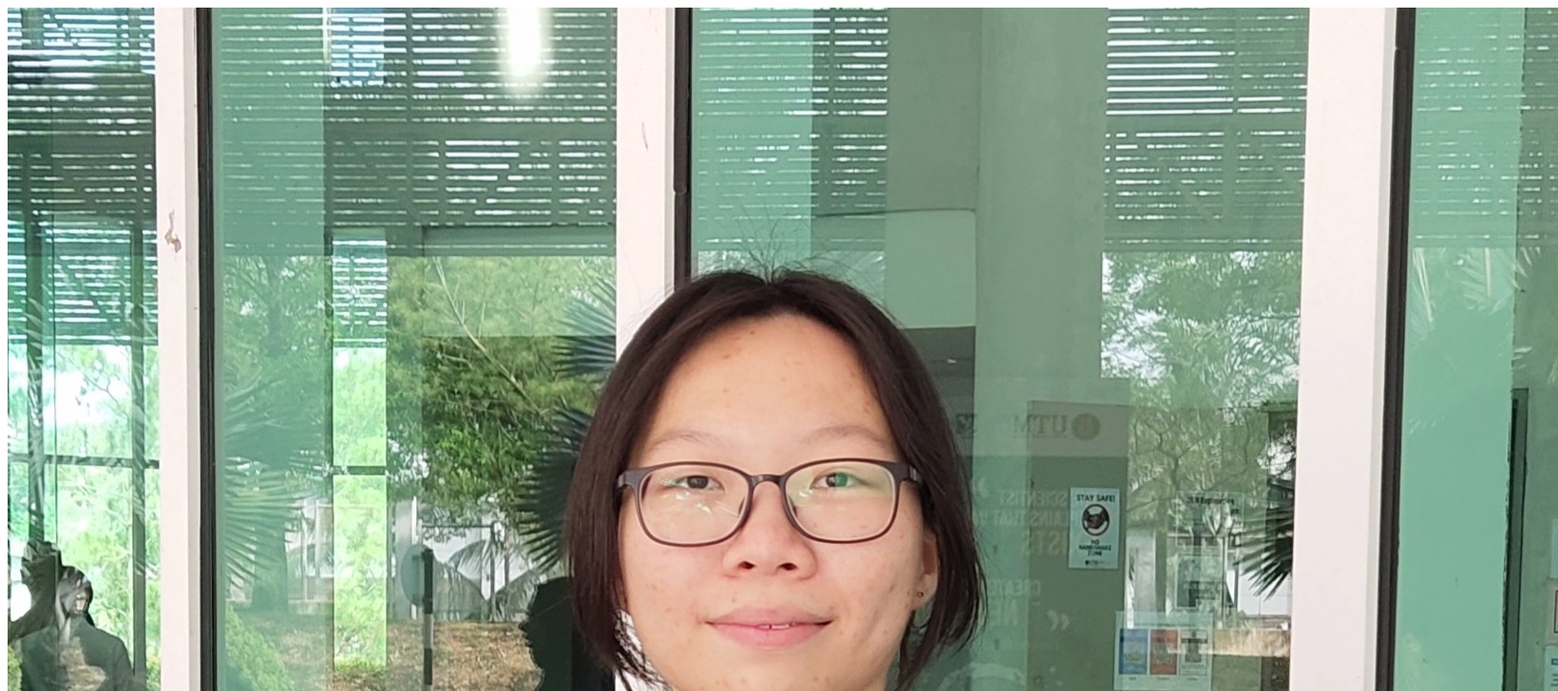
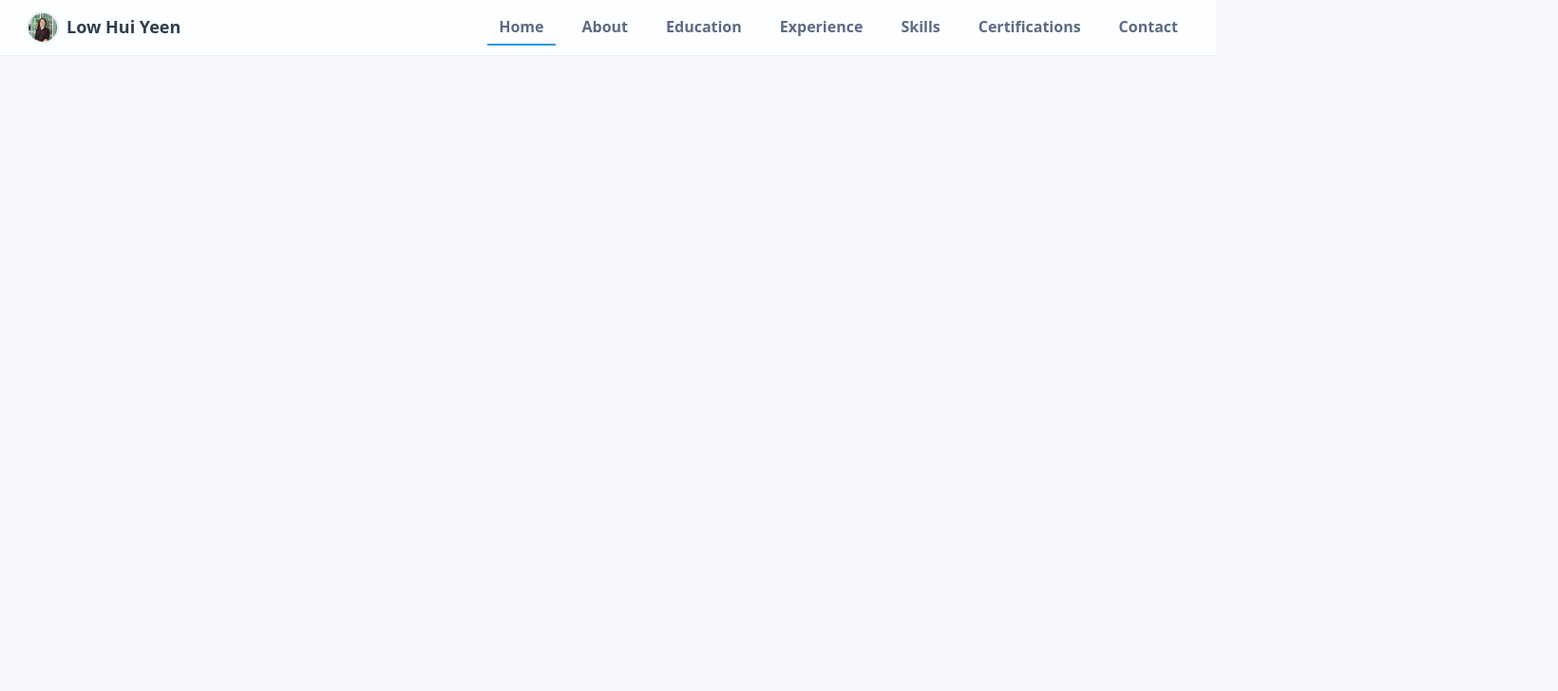
Before and after one commit to lowhuiyeen/lowhuiyeen.github.io, a plain HTML site: page partials/header.html in a window 1280 px wide. Shown: the top 728 px of the page at 95% size, 1640 px wide, since content can reach past the window. Drawn offline with Linux system fonts and the light colour scheme; files that its build step writes are made by us from their sources; files whose address does not match are found by name.

Commit message:
Update html

```diff
--- a/partials/header.html
+++ b/partials/header.html
@@ -1,23 +1,54 @@
+<!-- =========================
+     HEADER — Low Hui Yeen
+     ========================= -->
+
+<!-- Meta -->
+<meta charset="utf-8">
+<meta name="viewport" content="width=device-width, initial-scale=1">
+<meta name="description" content="Portfolio of Low Hui Yeen — Researcher & STEM Tutor">
+<title>Low Hui Yeen | Portfolio</title>
+
+<!-- =========================
+     FAVICON SETUP
+     ========================= -->
+
+<!-- ✅ Default favicon (static fallback for all browsers) -->
+<link rel="icon" href="assets/icons/favicon/favicon.ico" type="image/x-icon">
+<link rel="shortcut icon" href="assets/icons/favicon/favicon.ico" type="image/x-icon">
+<link rel="apple-touch-icon" href="assets/icons/favicon/apple-touch-icon.png">
+<link rel="manifest" href="assets/icons/favicon/site.webmanifest">
+
+<!-- ✅ Animated favicon (JS will swap this dynamically) -->
+<link id="dynamic-favicon" rel="icon" type="image/x-icon" href="assets/icons/favicon/favicon.ico">
+
+<!-- =========================
+     STYLES
+     ========================= -->
+<link rel="stylesheet" href="assets/css/style.css">
+
+<!-- =========================
+     NAVBAR
+     ========================= -->
 <nav>
   <div class="nav-inner">
+    <!-- Brand — clickable link to homepage -->
     <a href="index.html" class="brand">
       <img src="assets/images/LowHuiYeenProfile.jpg" alt="Low Hui Yeen" class="brand-logo">
       <span>Low Hui Yeen</span>
-    </div>
+    </a>
+
+    <!-- Hamburger for mobile -->
     <button class="menu-toggle" id="menu-toggle" aria-label="Toggle menu">☰</button>
+
+    <!-- Navigation links -->
     <div class="nav-links" id="nav-links">
-      <a href="/index.html">Home</a>
-      <a href="/about.html">About</a>
-      <a href="/education.html">Education</a>
-      <a href="/experience.html">Experience</a>
-      <a href="/skills.html">Skills</a>
-      <a href="/certifications.html">Certifications</a>
-      <a href="/contact.html">Contact</a>
+      <a href="index.html" class="active">Home</a>
+      <a href="about.html">About</a>
+      <a href="education.html">Education</a>
+      <a href="experience.html">Experience</a>
+      <a href="skills.html">Skills</a>
+      <a href="certifications.html">Certifications</a>
+      <a href="contact.html">Contact</a>
     </div>
   </div>
 </nav>
-
-<!-- Animated favicon setup -->
-<link id="dynamic-favicon" rel="icon" type="image/x-icon" href="assets/icons/favicon/favicon.ico">
-<link rel="apple-touch-icon" href="assets/icons/favicon/apple-touch-icon.png">
-<link rel="manifest" href="assets/icons/favicon/site.webmanifest">
```
Also changed, not shown: assets/js/include.js (+5 -4 lines), favicon.ico (added).
